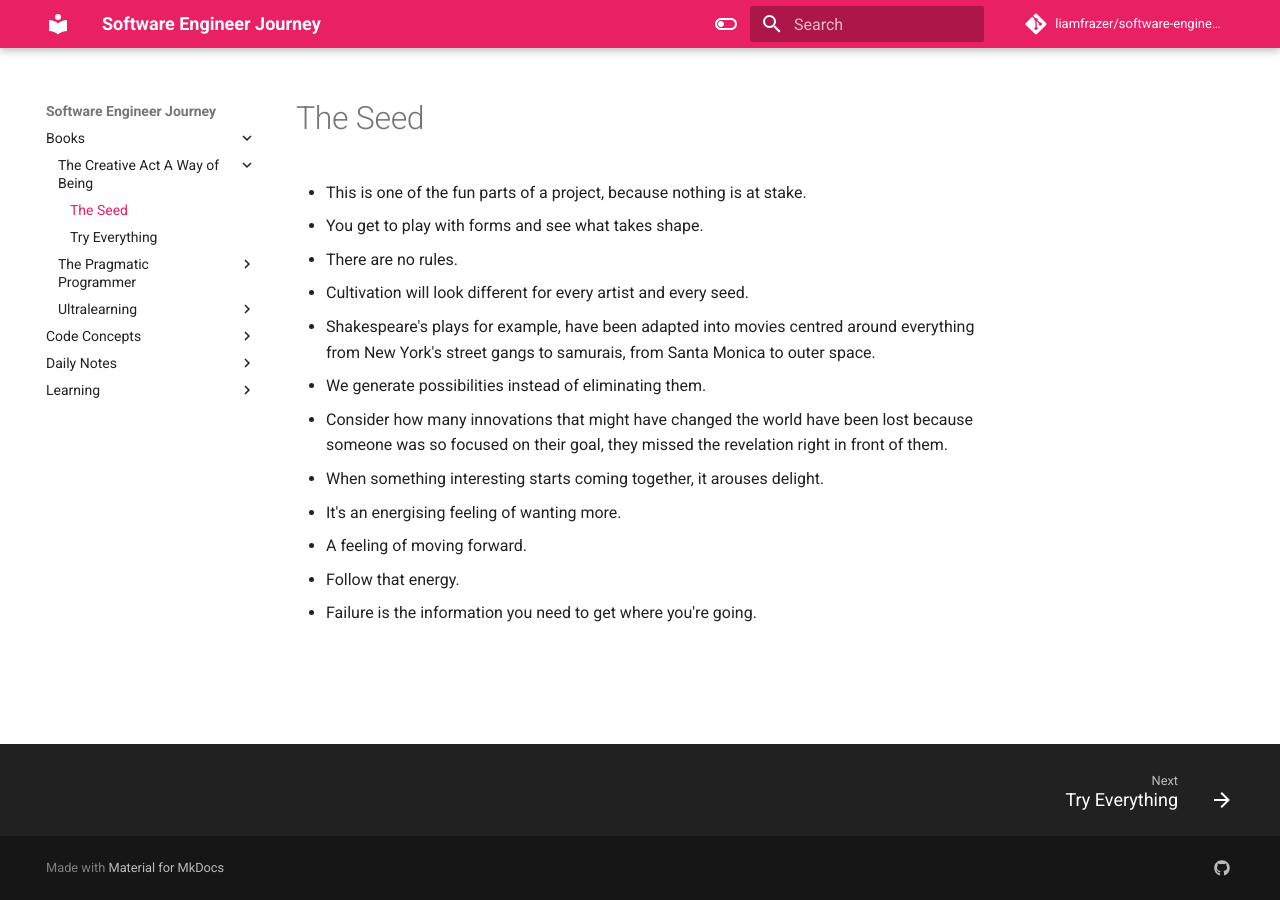
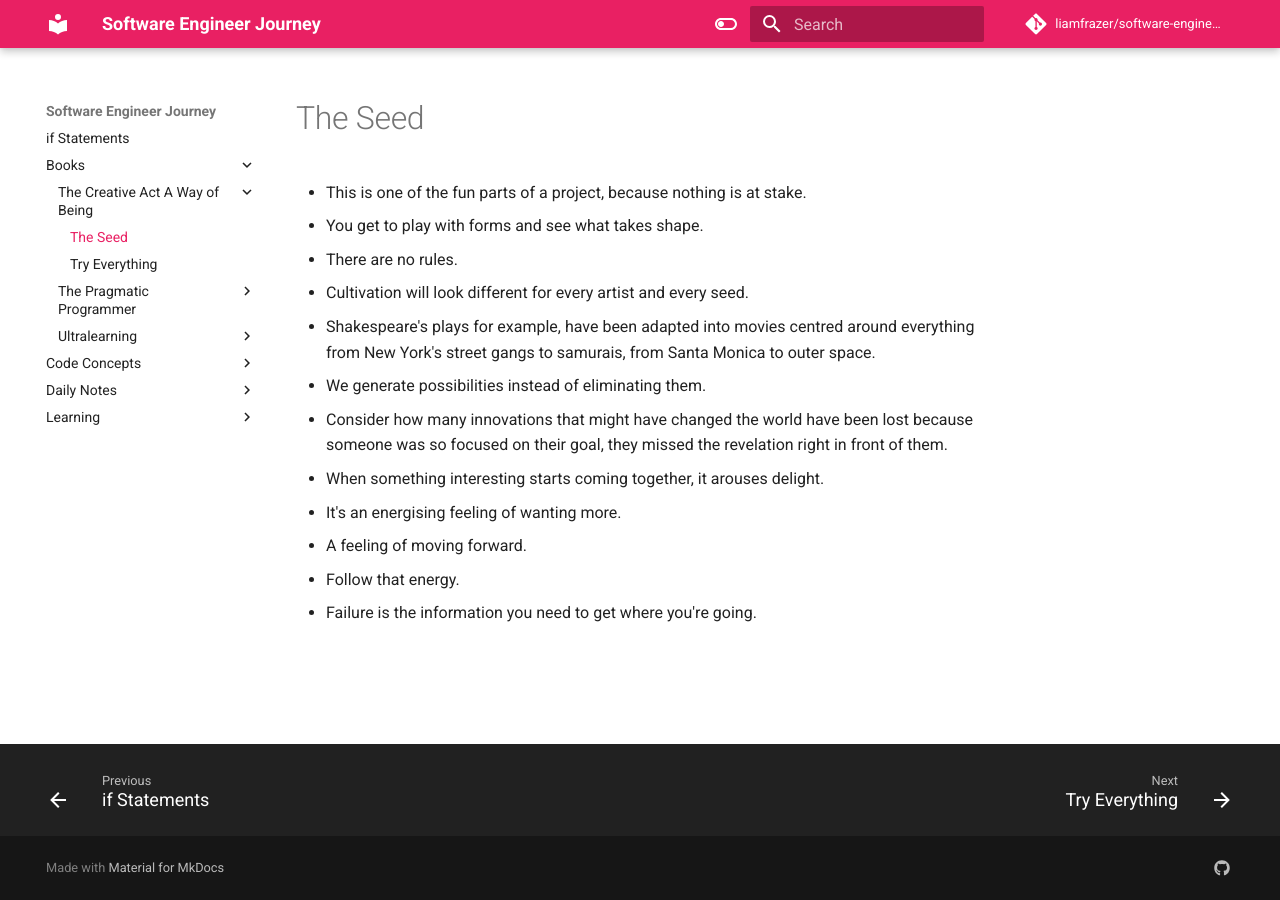
Before and after one commit to liamfrazer/software-engineer-journey, an MkDocs documentation site: the page built from docs/Books/The Creative Act - A Way of Being/The Seed.md, in a window 1280 px wide. Built offline with MkDocs 1.6.1 and Material for MkDocs 9.7.7, drawn with Linux system fonts in a browser that asks for light colours; comment, search, counter and statistics services are not loaded.

Commit message:
vault backup: 2024-01-23 19:54:06

```diff
--- /dev/null
+++ b/docs/if Statements.md
@@ -0,0 +1,5 @@
+---
+tags:
+  - csharp
+---
+# if Statements
```
Also changed, not shown: index.md (+1 -0 lines).
